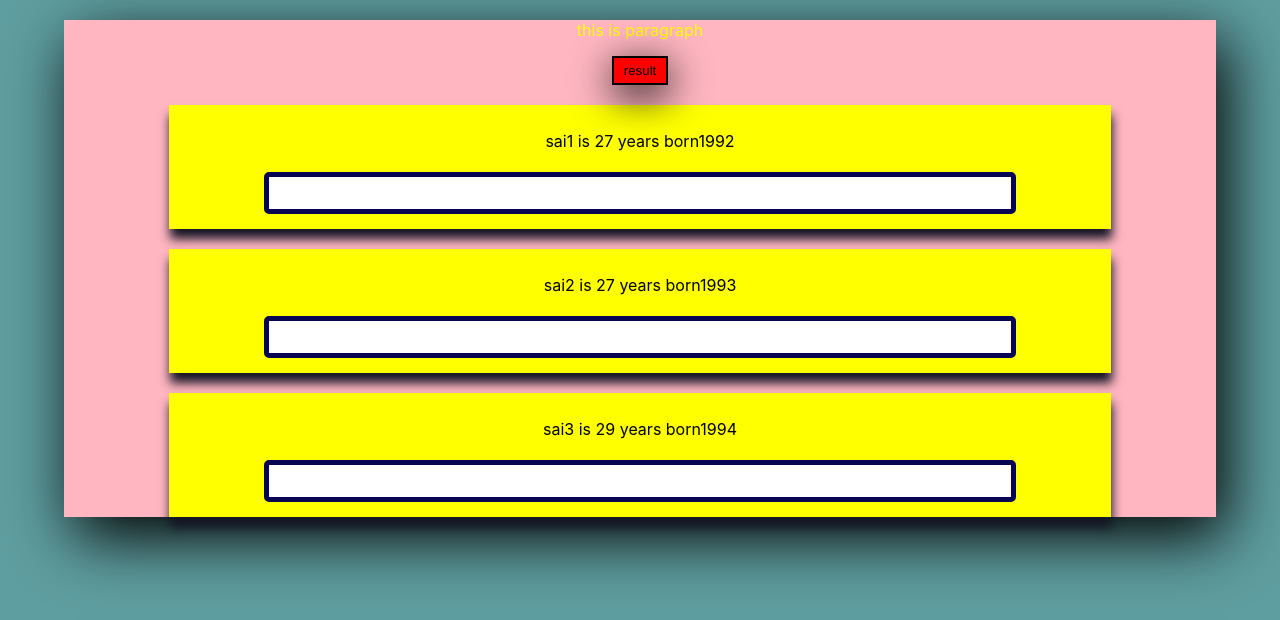
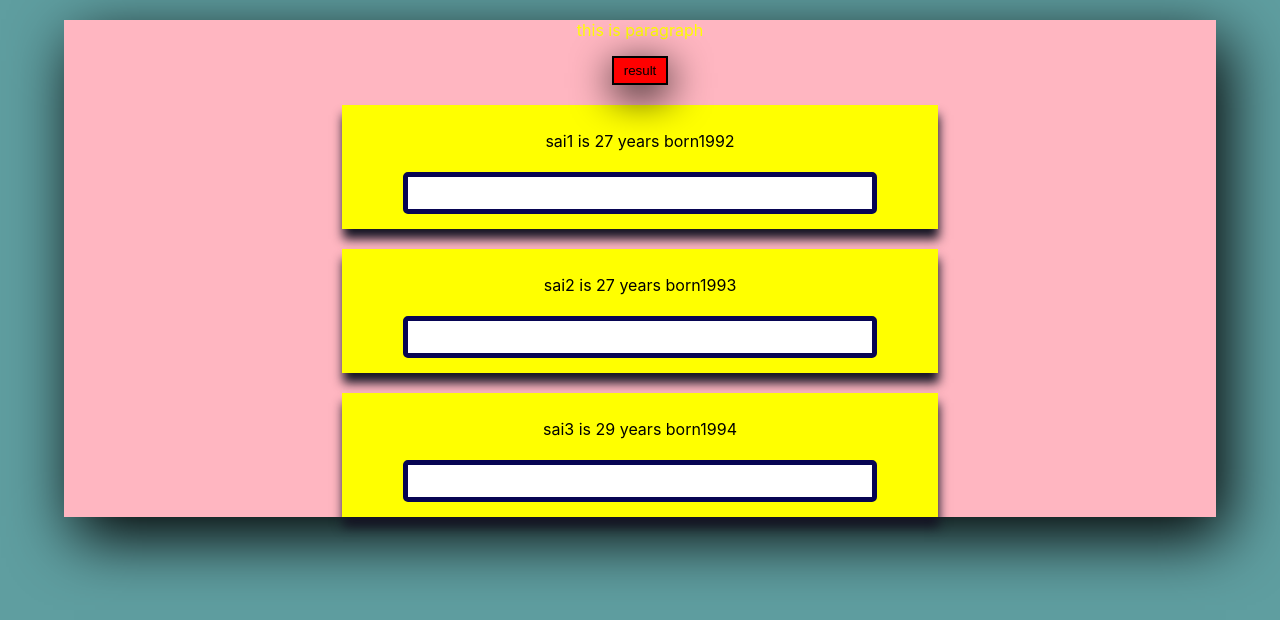
Before and after one commit to sesha472/React-Repractice-From-Scratch, a React (Create React App) app: page / in a window 1280 px wide. Both pictures are taken after a click on the button "result". Shown: the top 620 px of the page. Built offline with nearby package versions, Linux system fonts and the light colour scheme.

Commit message:
just previous module pushing 72

```diff
--- a/src/person/person.js
+++ b/src/person/person.js
@@ -25,9 +25,9 @@ const StyleDiv = styled.div`
     margin: 5px auto;
   }
 
-   @media (min-width:700px){
+   @media (max-width:700px){
     width:80%;
-    background-color:yellow;
+    background-color:red;
 }
 `;
  const Person =(props)=>{
```
